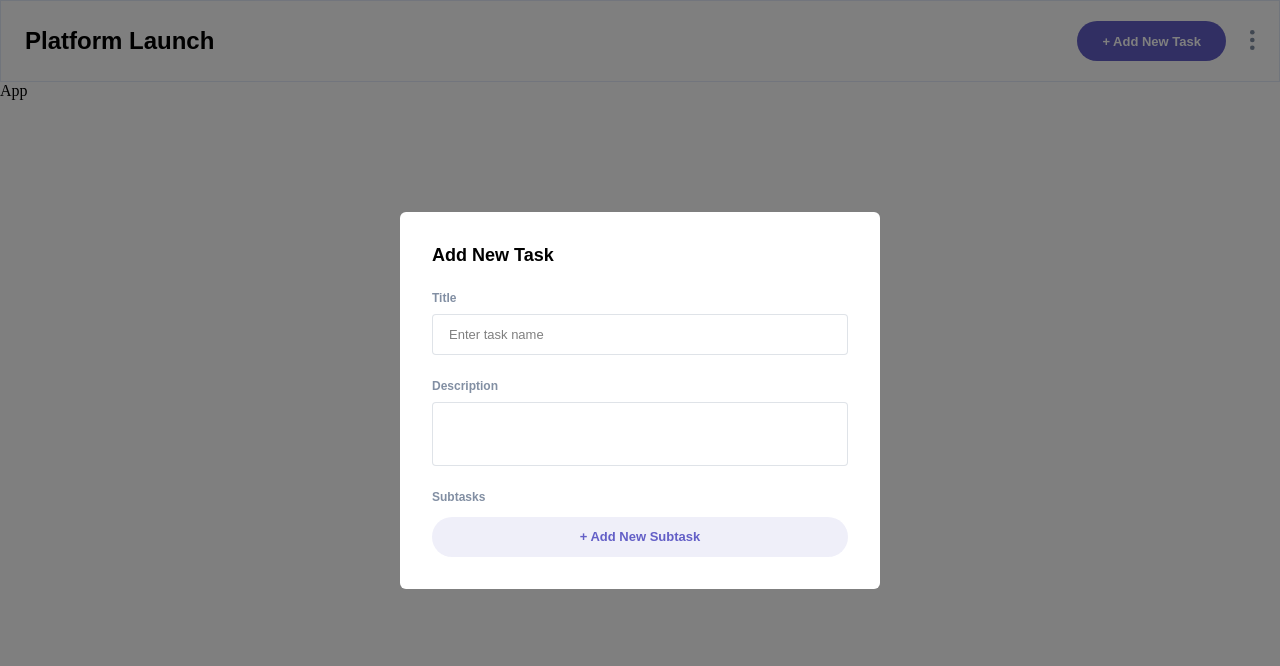
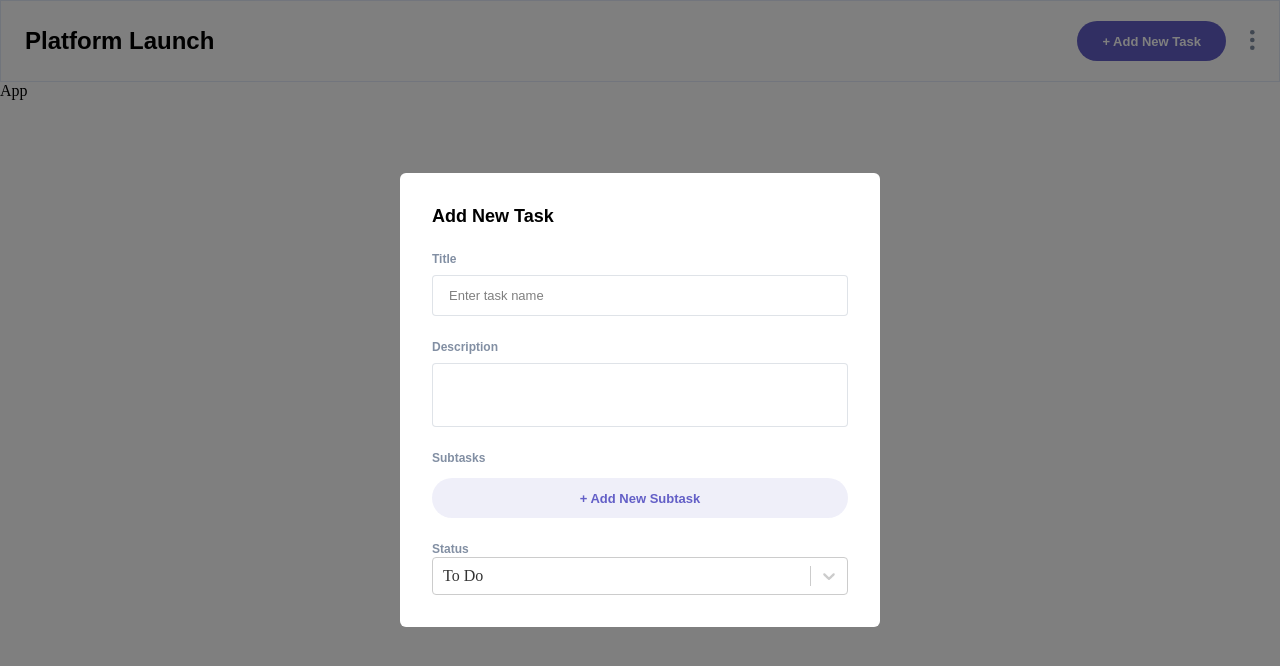
Before and after one commit to renras/kanban-task-management-web-app, a React (Create React App) app: page / in a window 1280 px wide. Shown: the top 666 px of the page. Built offline with nearby package versions, Linux system fonts and the light colour scheme.

Commit message:
initialize create task status

```diff
--- a/src/components/AddTask/AddTask.module.scss
+++ b/src/components/AddTask/AddTask.module.scss
@@ -31,3 +31,8 @@
 .addTaskButton {
   margin-top: 12px;
 }
+
+.status {
+  display: block;
+  margin-top: 24px;
+}
--- a/src/components/AddTask/AddTask.tsx
+++ b/src/components/AddTask/AddTask.tsx
@@ -5,28 +5,41 @@ import Label from "../elements/Label/Label";
 import TextArea from "../elements/TextArea/TextArea";
 import Button from "../elements/Button/Button";
 import CrossIcon from "../../assets/icon-cross.svg";
+import Select, { Option } from "../elements/Select/Select";
 
 interface SubTask {
   id: number;
   value: string;
 }
 
+const STATUS_OPTIONS: Option<string>[] = [
+  { value: "todo", label: "To Do" },
+  { value: "inprogress", label: "In Progress" },
+  { value: "done", label: "Done" },
+];
+
 const AddTask = () => {
   const [subtasks, setSubtasks] = useState<SubTask[]>([]);
+  const [activeStatus, setActiveStatus] = useState(STATUS_OPTIONS[0]);
 
   const addSubtask = () => {
     setSubtasks([...subtasks, { id: subtasks.length, value: "" }]);
   };
+
   const removeSubtask = (id: number) => {
     setSubtasks(subtasks.filter((subtask) => subtask.id !== id));
   };
-  const onSubtaskValueChange = (id: number, value: string) => {
+
+  const changeSubtaskValue = (id: number, value: string) => {
     setSubtasks(
       subtasks.map((subtask) =>
         subtask.id === id ? { ...subtask, value } : subtask
       )
     );
   };
+
+  const changeActiveStatus = (status: Option<string>) =>
+    setActiveStatus(status);
 
   return (
     <div className={styles.container}>
@@ -60,7 +73,7 @@ recharge the batteries a little."
             placeholder="Enter subtask name"
             id={`subtask-${subtask.id}`}
             value={subtask.value}
-            onChange={(e) => onSubtaskValueChange(subtask.id, e.target.value)}
+            onChange={(e) => changeSubtaskValue(subtask.id, e.target.value)}
           />
           <button
             className={styles.subTask__removeButton}
@@ -80,6 +93,17 @@ recharge the batteries a little."
       >
         + Add New Subtask
       </Button>
+
+      {/* status */}
+      <Label htmlFor="status" className={styles.status}>
+        Status
+      </Label>
+      <Select
+        id="status"
+        options={STATUS_OPTIONS}
+        value={activeStatus}
+        onChange={(value) => changeActiveStatus(value as Option<string>)}
+      />
     </div>
   );
 };
--- a/src/components/elements/Select/Select.tsx
+++ b/src/components/elements/Select/Select.tsx
@@ -2,7 +2,7 @@ import Select from "react-select";
 
 import styles from "./Select.module.scss";
 
-interface Option<T> {
+export interface Option<T> {
   value: T;
   label: string;
 }
@@ -11,15 +11,18 @@ interface Props<T> {
   options: Option<T>[];
   onChange: (option: Option<T> | null) => void;
   value: Option<T>;
+  id?: string;
 }
 
 const SelectComponent = <T extends string | number | null>({
+  id,
   options,
   onChange,
   value,
 }: Props<T>) => {
   return (
     <Select
+      id={id}
       className={styles.select}
       options={options}
       onChange={(value) => onChange(value)}
```
